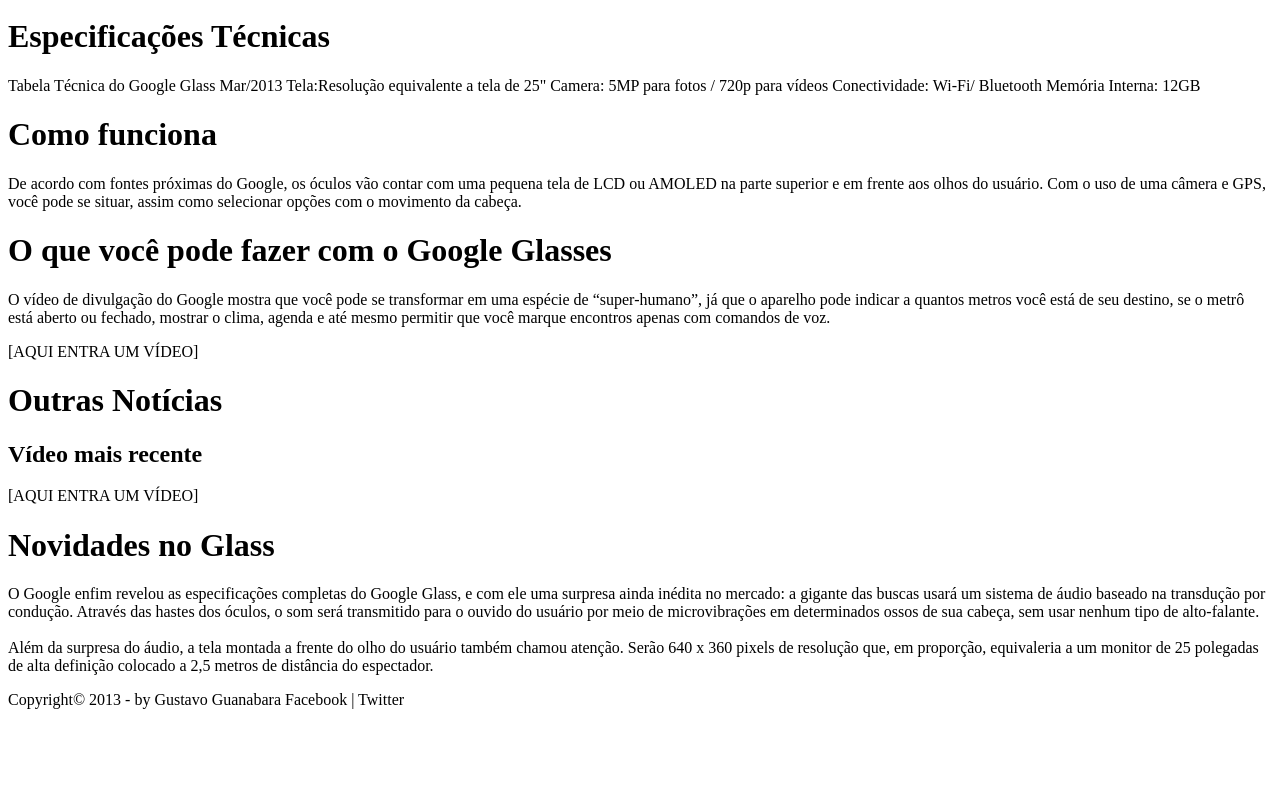
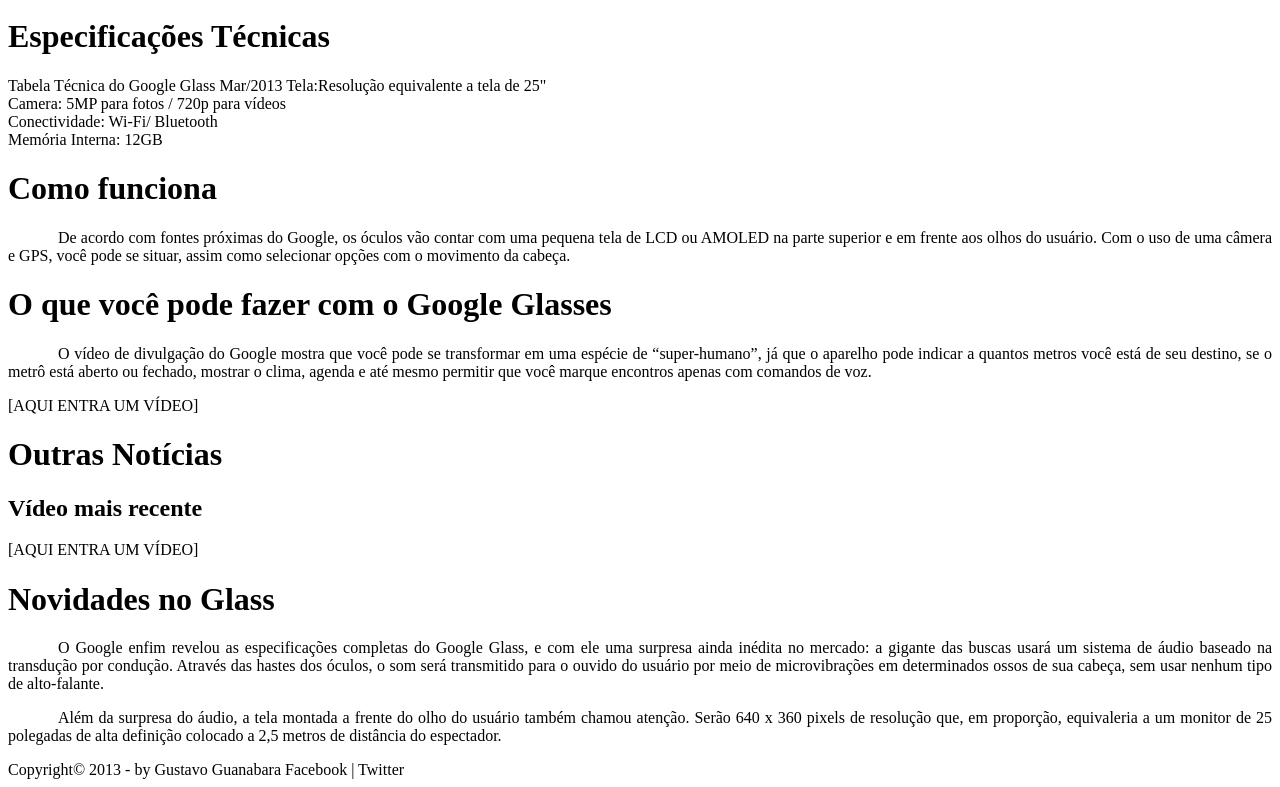
Before and after one commit to elizasilva/curso-html5-css3-javascript, a plain HTML site: page index.html in a window 1280 px wide. Shown: the part 746-1533 px from the top of the page. Before the commit the page ends 1463 px from the top, so only its background shows below. Drawn offline with Linux system fonts and the light colour scheme.

Commit message:
aula 7
Formatação de texto com MTHL5 3 CSS3
Separação de semântica e formatação de texto: Semantica (HTML) visual e formatação (CSS)

```diff
--- a/index.html
+++ b/index.html
@@ -3,6 +3,11 @@
 <head>
     <meta charset="UTF-8">
     <title>Tudo sobre Google Glass</title>
+    <style>
+        p { text-align: justify;
+            text-indent: 50px;
+        }
+    </style>
 </head>
 <body>
 <div id="interface">
@@ -31,7 +36,7 @@
     </hgroup>
 
     <h1>O que é</h1>
-    <p>O Google Glass é um acessório em forma de óculos que possibilita a interação dos usuários com diversos conteúdos em realidade aumentada. Também chamado de Project Glass, o eletrônico é capaz de tirar fotos a partir de comandos de voz, enviar mensagens instantâneas e realizar vídeoconferências. Seu lançamento está previsto para 2014, e seu preço deve ser de US$ 1,5 mil. Atualmente o Google Glass encontra-se em fase de testes e já possui um vídeo totalmente gravado com o dispositivo. Além disso, a companhia de buscas registrou novas patentes anti-furto e de desbloqueio de tela para o acessório.</p>
+    <p>O <b>Google Glass</b> é um acessório em forma de óculos que possibilita a interação dos usuários com diversos conteúdos em realidade aumentada. Também chamado de <em>Project Glass</em>, o eletrônico é capaz de tirar fotos a partir de comandos de voz, enviar mensagens instantâneas e realizar vídeoconferências. Seu lançamento está previsto para 2014, e seu preço deve ser de US$ 1,5 mil. Atualmente o Google Glass encontra-se em fase de testes e já possui um vídeo totalmente gravado com o dispositivo. Além disso, a companhia de buscas registrou novas patentes anti-furto e de desbloqueio de tela para o acessório.</p>
 
     [AQUI ENTRA UMA FOTO]
 
@@ -41,10 +46,10 @@
     <h1>Especificações Técnicas</h1>
     Tabela Técnica do Google Glass Mar/2013
 
-    Tela:Resolução equivalente a tela de 25"
-    Camera: 5MP para fotos / 720p para vídeos
-    Conectividade: Wi-Fi/ Bluetooth
-    Memória Interna: 12GB
+    Tela:Resolução equivalente a tela de 25"<br>
+    Camera: 5MP para fotos / 720p para vídeos<br>
+    Conectividade: Wi-Fi/ Bluetooth<br>
+    Memória Interna: 12GB<br>
 
     <h1>Como funciona</h1>
     <p>De acordo com fontes próximas do Google, os óculos vão contar com uma pequena tela de LCD ou AMOLED na parte superior e em frente aos olhos do usuário. Com o uso de uma câmera e GPS, você pode se situar, assim como selecionar opções com o movimento da cabeça.</p>
@@ -60,9 +65,9 @@
     [AQUI ENTRA UM VÍDEO]
 
     <h1>Novidades no Glass</h1>
-    <p>O Google enfim revelou as especificações completas do Google Glass, e com ele uma surpresa ainda inédita no mercado: a gigante das buscas usará um sistema de áudio baseado na transdução por condução. Através das hastes dos óculos, o som será transmitido para o ouvido do usuário por meio de microvibrações em determinados ossos de sua cabeça, sem usar nenhum tipo de alto-falante.
-    <br/><br/>
-    Além da surpresa do áudio, a tela montada a frente do olho do usuário também chamou atenção. Serão 640 x 360 pixels de resolução que, em proporção, equivaleria a um monitor de 25 polegadas de alta definição colocado a 2,5 metros de distância do espectador.</p>
+    <p>O Google enfim revelou as especificações completas do Google Glass, e com ele uma surpresa ainda inédita no mercado: a gigante das buscas usará um sistema de áudio baseado na transdução por condução. Através das hastes dos óculos, o som será transmitido para o ouvido do usuário por meio de microvibrações em determinados ossos de sua cabeça, sem usar nenhum tipo de alto-falante.</p>
+
+    <p>Além da surpresa do áudio, a tela montada a frente do olho do usuário também chamou atenção. Serão 640 x 360 pixels de resolução que, em proporção, equivaleria a um monitor de 25 polegadas de alta definição colocado a 2,5 metros de distância do espectador.</p>
 
     Copyright&copy; 2013 - by Gustavo Guanabara
     Facebook | Twitter
```
